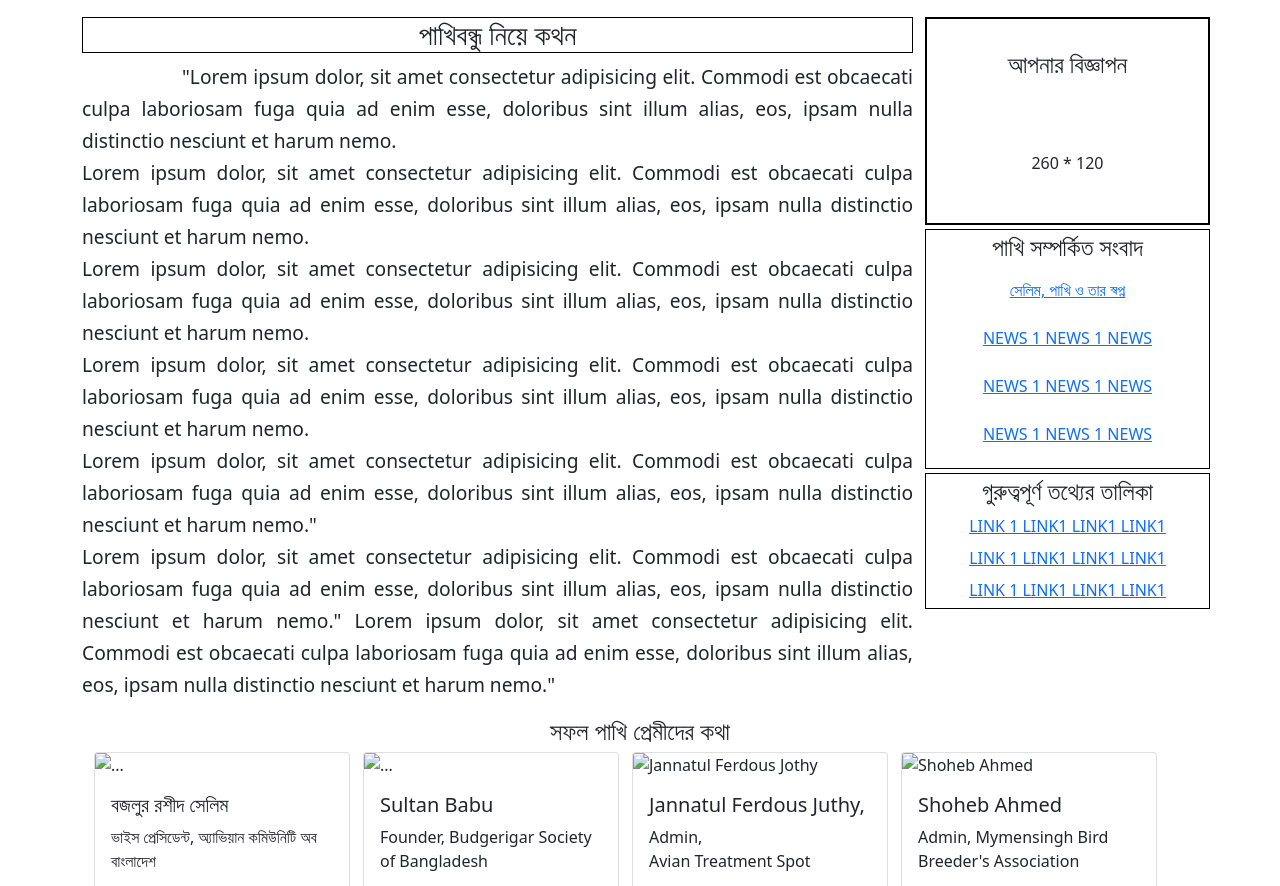
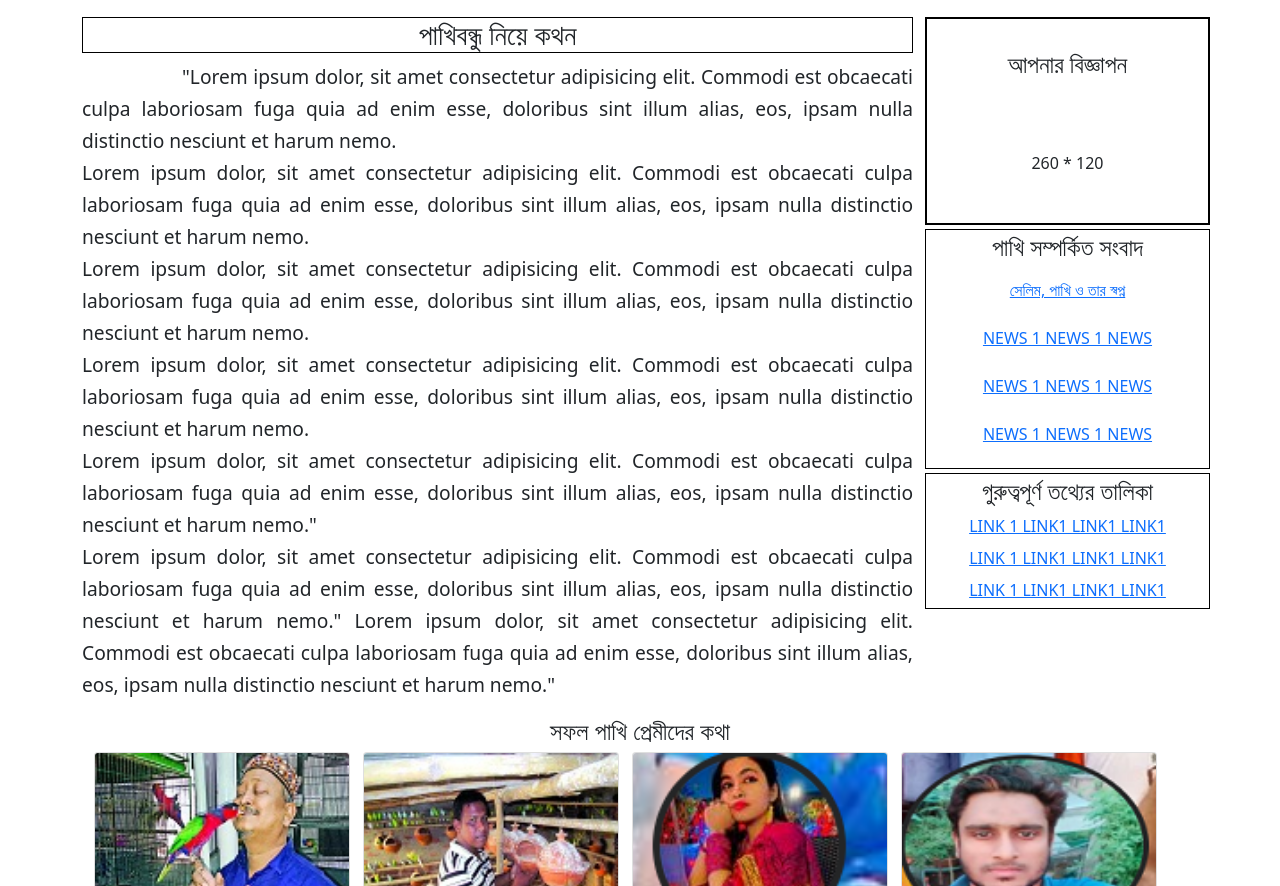
Before and after one commit to SUSHANTA-SUST/bird, a plain HTML site: page index.html in a window 1280 px wide. Shown: the part 63-949 px from the top of the page. Drawn offline with nearby package versions, Linux system fonts and the light colour scheme; a script that the page names is missing; a web font is replaced by a local one.

Commit message:
Update index.html

```diff
--- a/index.html
+++ b/index.html
@@ -151,7 +151,7 @@
         <div class="row">
             <div class="col-xl-3 col-lg-6 col-md-6 col-sm-6 col-xs-12 birdLoverCol">
                 <div id="responsiveCardStyle" class="card" style="width: 16rem;">
-                    <img id="responsiveImageStle" src="./Image/Salim.jpg" class="card-img-top" alt="...">
+                    <img id="responsiveImageStle" src="./Salim.jpg" class="card-img-top" alt="...">
                     <div id="responsiveCardBody" class="card-body">
                         <h5 id="responSiveCardTitle" class="card-title">বজলুর রশীদ সেলিম</h5>
                         <p class="card-text">ভাইস প্রেসিডেন্ট, অ্যাভিয়ান কমিউনিটি অব বাংলাদেশ </p>
@@ -162,7 +162,7 @@
             </div>
             <div class="col-xl-3 col-lg-6 col-md-6 col-sm-6 col-xs-12  birdLoverCol">
                 <div id="responsiveCardStyle" class="card" style="width: 16rem;">
-                    <img id="responsiveImageStle" src="./Image/sultan.jpg" class="card-img-top" alt="...">
+                    <img id="responsiveImageStle" src="./sultan.jpg" class="card-img-top" alt="...">
                     <div id="responsiveCardBody" class="card-body">
                         <h5 class="card-title">Sultan Babu</h5>
                         <p class="card-text"> Founder, Budgerigar Society of Bangladesh</p>
@@ -174,7 +174,7 @@
             </div>
             <div class="col-xl-3 col-lg-6 col-md-6 col-sm-6 col-xs-12 birdLoverCol">
                 <div id="responsiveCardStyle" class="card" style="width: 16rem;">
-                    <img id="responsiveImageStle" src="./Image/Jannatul Ferdous Jothy.PNG" class="card-img-top"
+                    <img id="responsiveImageStle" src="./Jannatul Ferdous Jothy.PNG" class="card-img-top"
                         alt="Jannatul Ferdous Jothy">
                     <div id="responsiveCardBody" class="card-body">
                         <h5 class="card-title">Jannatul Ferdous Juthy,</h5>
@@ -186,7 +186,7 @@
             </div>
             <div class="col-xl-3 col-lg-6 col-md-6 col-sm-6 col-xs-12 birdLoverCol">
                 <div id="responsiveCardStyle" class="card" style="width: 16rem;">
-                    <img id="responsiveImageStle" src="./Image/Shoheb Ahmed.PNG" class="card-img-top"
+                    <img id="responsiveImageStle" src="./Shoheb Ahmed.PNG" class="card-img-top"
                         alt="Shoheb Ahmed">
                     <div id="responsiveCardBody" class="card-body">
                         <h5 class="card-title">Shoheb Ahmed</h5>
```
